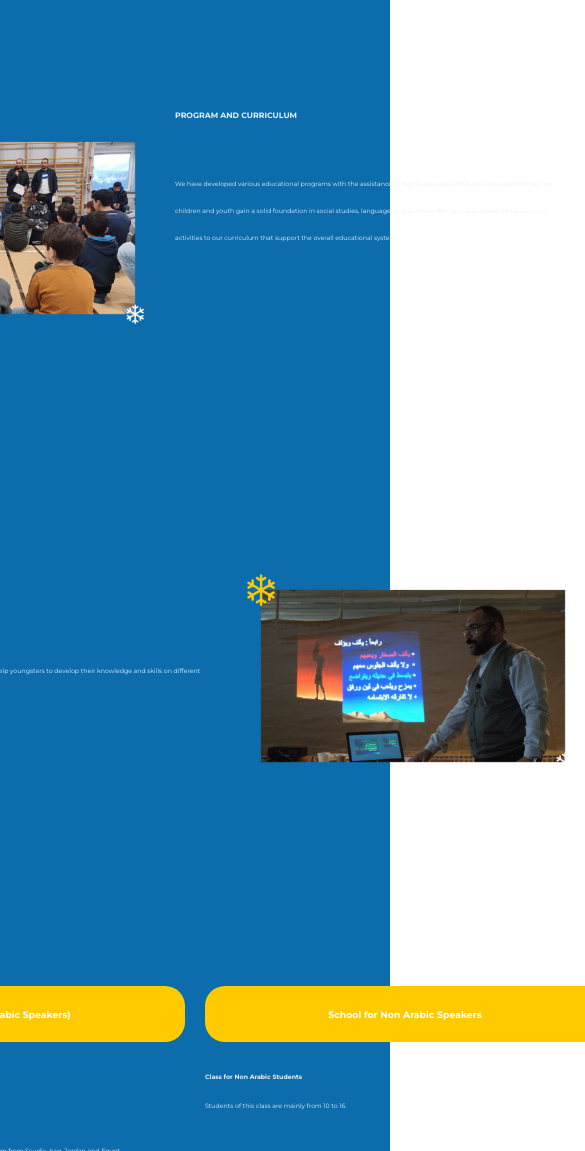
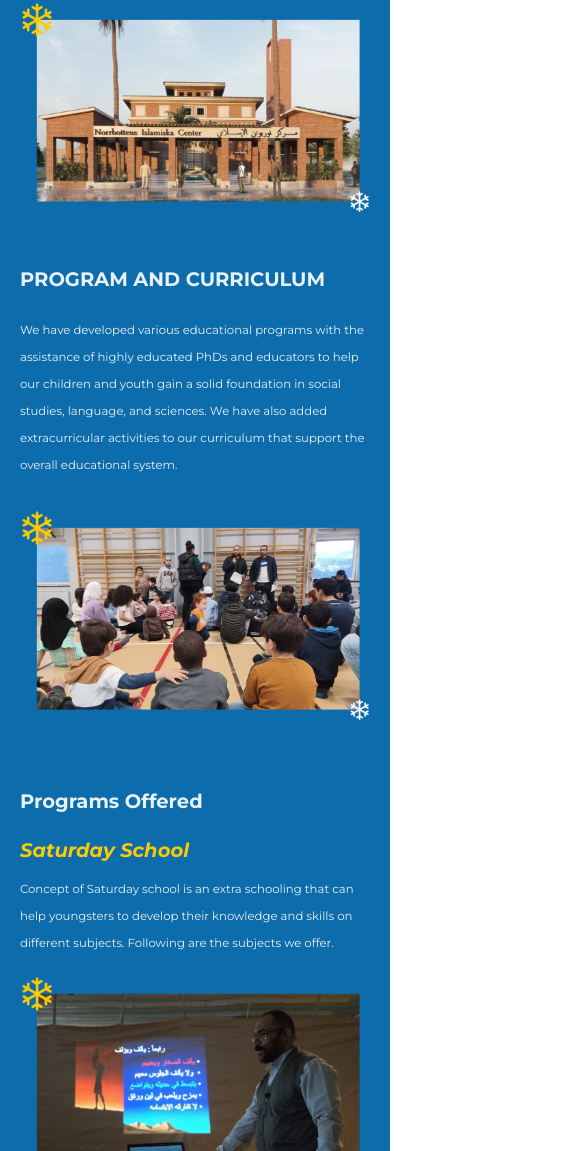
Before and after one commit to shumailahmedzia/thenic, a plain HTML site: page Education.html in a window 390 px wide. Shown: the part 849-2000 px from the top of the page, 585 px wide, since content can reach past the window. Drawn offline with Linux system fonts and the light colour scheme; a web font is replaced by a local one.

Commit message:
Add files via upload

```diff
--- a/Education.html
+++ b/Education.html
@@ -133,7 +133,6 @@
           <div class="sub-sub">General Knowledge (Tafseer, Seerah, Hadith, Fiqh)</div>
         </div>
       </div>
-      <div class="speaker">
       <div class="speaker-left">
         <div class="header-speaker">
           <div class="sub-speaker">School for Non Arabic Speakers</div>
@@ -157,7 +156,7 @@
             <li>Fundamentals of Islam (a general introduction to islam)</li>
           </ol></div>
         </div>
-      </div>
+
     </div>
     </div>
     </div>
--- a/assets/style(edu).css
+++ b/assets/style(edu).css
@@ -327,7 +327,7 @@ body {
 
     display: flex;
     flex-direction: column;
-    gap: 26px;
+    gap: 2px;
 }
 
 .head, .head-1, .head-2{
@@ -442,9 +442,7 @@ ol{
 @media(max-width:1120px){
 
 
-    *{
-        font-size: 1.6vw;
-    }
+
    .section-container{
 
     padding: 20px 20px;
@@ -469,26 +467,111 @@ ol{
 
     .pic{
 
-        width: 330px;
-height: 198px;
+        width: 310px;
+        height: 198px;
+
     }
 
     .sub{
 
         width: 400px;
+        font-size: 1.5vw;
     }
     .upper{
 
         display: flex;
-        justify-content: center;
-        align-items: center;
+        ;
     }
 
     .head, .head-1, .head-2{
 
         font-size: 2vw;
     }
+
 }
+
+
+@media(max-width:834px){
+
+
+    .header-speaker{
+
+        width: 300px;
+    }
+}
+
+@media(max-width:768px){
+
+
+    *{
+
+
+    }
+    .upper{
+
+        flex-direction: column;
+        width: 100%;
+        gap: 20px;
+    }
+
+    .pic{
+
+        order: 1;
+        width: 100%;
+        height: auto;
+    }
+
+    .upper-left{
+
+        width: 100%;
+    }
+
+    .sub{
+
+        width: 100%;
+        font-size:3vw;
+        height: auto;
+    }
+
+    .head, .head-1, .head-2{
+
+
+
+        font-size: 5vw;
+    }
+
+    .speaker{
+        flex-direction: column;
+        width: 100%;
+    }
+
+    .speaker-left{
+
+        width: 100%;
+    }
+
+    .header-speaker{
+
+        width: 100%;
+    }
+
+    .sub-speaker{
+
+        font-size: 4vw;
+    }
+
+    .under-sub, .sub-sub, li{
+
+        font-size: 3vw;
+    }
+
+    .section-container{
+
+        gap: 40px;
+    }
+
+}
+
 
 
 
```
